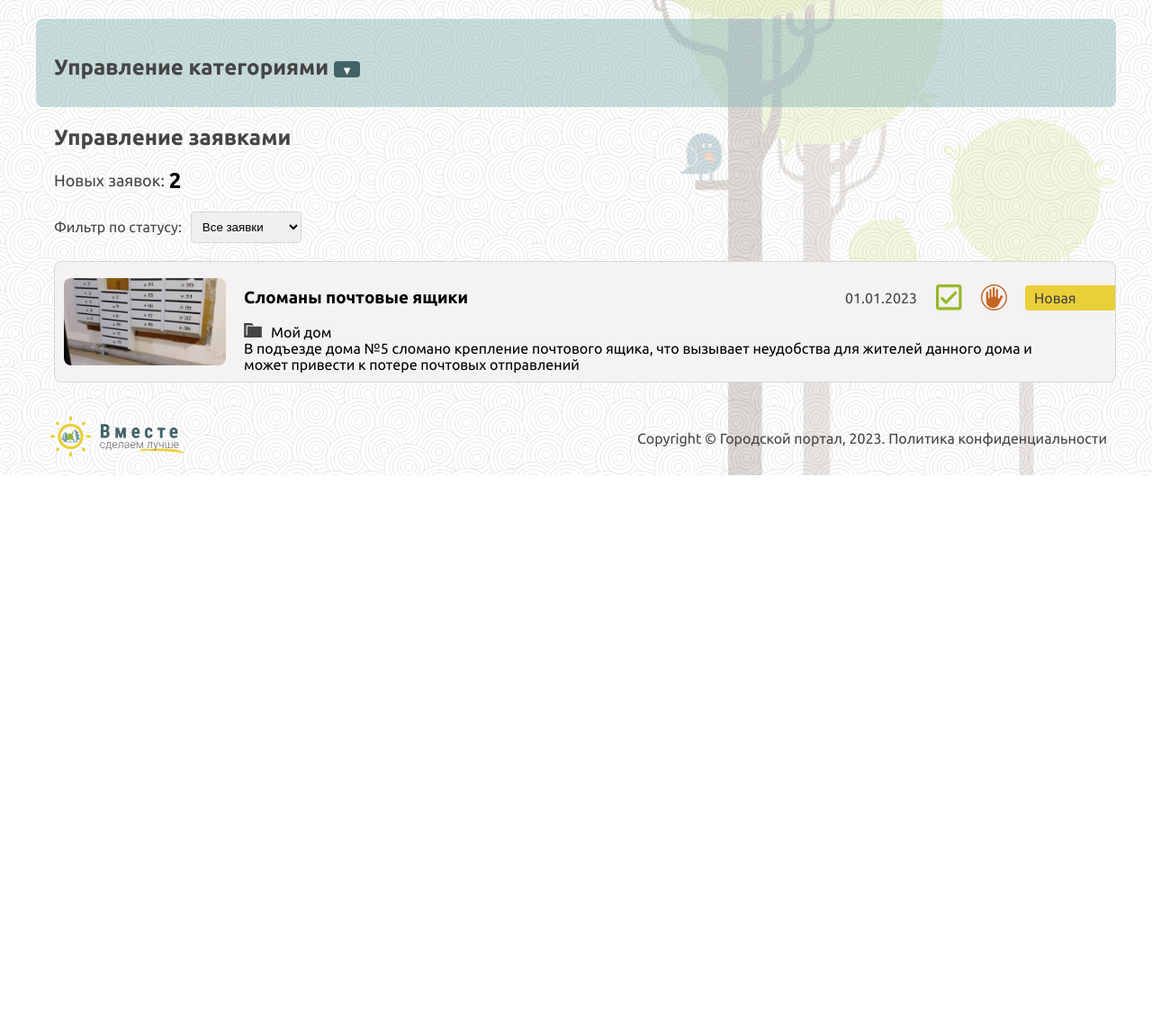
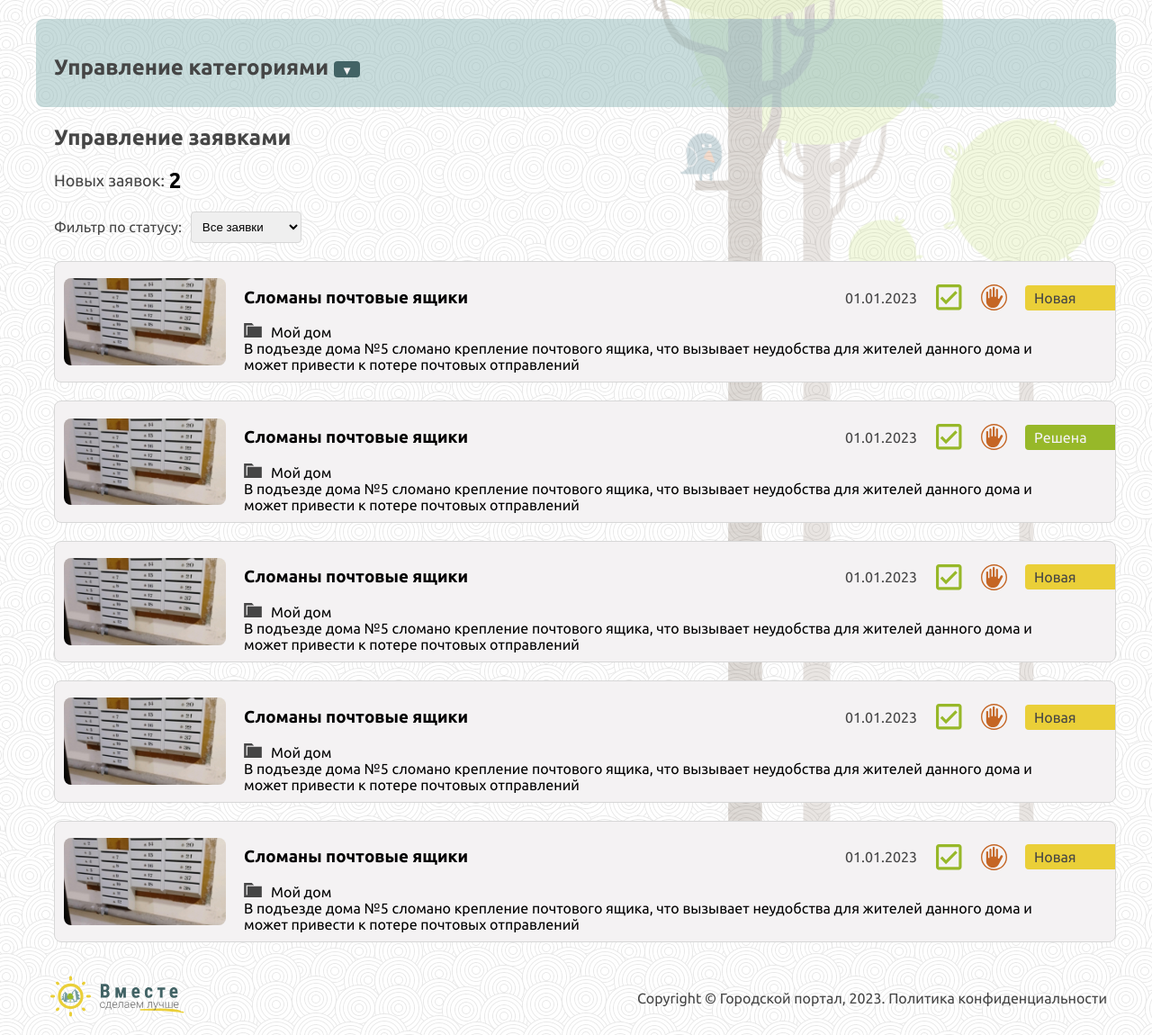
Before and after one commit to fox67rus/web, a PHP site: page /admin.html in a window 1280 px wide. Shown: the part 352-1502 px from the top of the page at 90% size. Before the commit the page ends 880 px from the top, so only its background shows below. Run offline with PHP 8.4, Linux system fonts and the light colour scheme.

Commit message:
доработки

```diff
--- a/portal/admin.html
+++ b/portal/admin.html
@@ -96,6 +96,76 @@
                 </div>
             </div>
 
+            <div class="user-request">
+                <img src="img/problems/problem1.jpg" alt="Фото проблемы 1">
+                <div class="request-info">
+
+                    <div class="header-section">
+                        <h3>Сломаны почтовые ящики</h3>
+                        <p class="lk_date">01.01.2023</p>
+                        <button class="ico-button resolved-button" data-id="1" title="Сменить статус на Решено"></button>
+                        <button class="ico-button rejected-button" data-id="1" title="Отклонить"></button>
+                        <span class="status resolved-status">Решена</span>
+                    </div>
+
+                    <p class="lk_category">Мой дом</p>
+                    <p>В подъезде дома №5 сломано крепление почтового ящика, что вызывает неудобства для жителей данного
+                        дома и может привести к потере почтовых отправлений</p>
+                </div>
+            </div>
+            <div class="user-request">
+            <img src="img/problems/problem1.jpg" alt="Фото проблемы 1">
+            <div class="request-info">
+
+                <div class="header-section">
+                    <h3>Сломаны почтовые ящики</h3>
+                    <p class="lk_date">01.01.2023</p>
+                    <button class="ico-button resolved-button" data-id="1" title="Сменить статус на Решено"></button>
+                    <button class="ico-button rejected-button" data-id="1" title="Отклонить"></button>
+                    <span class="status new-status">Новая</span>
+                </div>
+
+                <p class="lk_category">Мой дом</p>
+                <p>В подъезде дома №5 сломано крепление почтового ящика, что вызывает неудобства для жителей данного
+                    дома и может привести к потере почтовых отправлений</p>
+            </div>
+        </div>
+            <div class="user-request">
+            <img src="img/problems/problem1.jpg" alt="Фото проблемы 1">
+            <div class="request-info">
+
+                <div class="header-section">
+                    <h3>Сломаны почтовые ящики</h3>
+                    <p class="lk_date">01.01.2023</p>
+                    <button class="ico-button resolved-button" data-id="1" title="Сменить статус на Решено"></button>
+                    <button class="ico-button rejected-button" data-id="1" title="Отклонить"></button>
+                    <span class="status new-status">Новая</span>
+                </div>
+
+                <p class="lk_category">Мой дом</p>
+                <p>В подъезде дома №5 сломано крепление почтового ящика, что вызывает неудобства для жителей данного
+                    дома и может привести к потере почтовых отправлений</p>
+            </div>
+        </div>
+            <div class="user-request">
+            <img src="img/problems/problem1.jpg" alt="Фото проблемы 1">
+            <div class="request-info">
+
+                <div class="header-section">
+                    <h3>Сломаны почтовые ящики</h3>
+                    <p class="lk_date">01.01.2023</p>
+                    <button class="ico-button resolved-button" data-id="1" title="Сменить статус на Решено"></button>
+                    <button class="ico-button rejected-button" data-id="1" title="Отклонить"></button>
+                    <span class="status new-status">Новая</span>
+                </div>
+
+                <p class="lk_category">Мой дом</p>
+                <p>В подъезде дома №5 сломано крепление почтового ящика, что вызывает неудобства для жителей данного
+                    дома и может привести к потере почтовых отправлений</p>
+            </div>
+        </div>
+
+
         </div>
     </section>
 
--- a/portal/css/styles.css
+++ b/portal/css/styles.css
@@ -568,6 +568,24 @@ footer {
     width: 80px;
 }
 
+.status.new-status {
+    background: var(--yellow-medium);
+    color: var(--grey-super-dark);
+
+}
+
+.status.resolved-status {
+    background: var(--green-medium);
+    color: var(--grey-super-light);
+}
+
+.status.rejected-status {
+    background: var(--red-medium);
+    color: var(--grey-super-light);
+}
+
+
+
 .user-request .lk_date {
     color: var(--grey-super-dark);
 }
@@ -584,22 +602,6 @@ footer {
 .delete-button {
     background: url('../img/delete.svg') no-repeat center center;
 }
-
-.status.new-status {
-    background: var(--yellow-medium);
-    color: var(--grey-super-dark);
-}
-
-.status.resolved-status {
-    background: var(--green-medium);
-    color: var(--grey-super-light);
-}
-
-.status.rejected-status {
-    background: var(--red-medium);
-    color: var(--grey-super-light);
-}
-
 
 .lk_category {
     position: relative;
--- a/portal/user.html
+++ b/portal/user.html
@@ -103,7 +103,6 @@
         </div>
     </section>
 
-
     <footer>
         <a href="index.html" class="logo-link">
             <div class="footer-logo">
```
Also changed, not shown: portal/index.html (indentation only).
